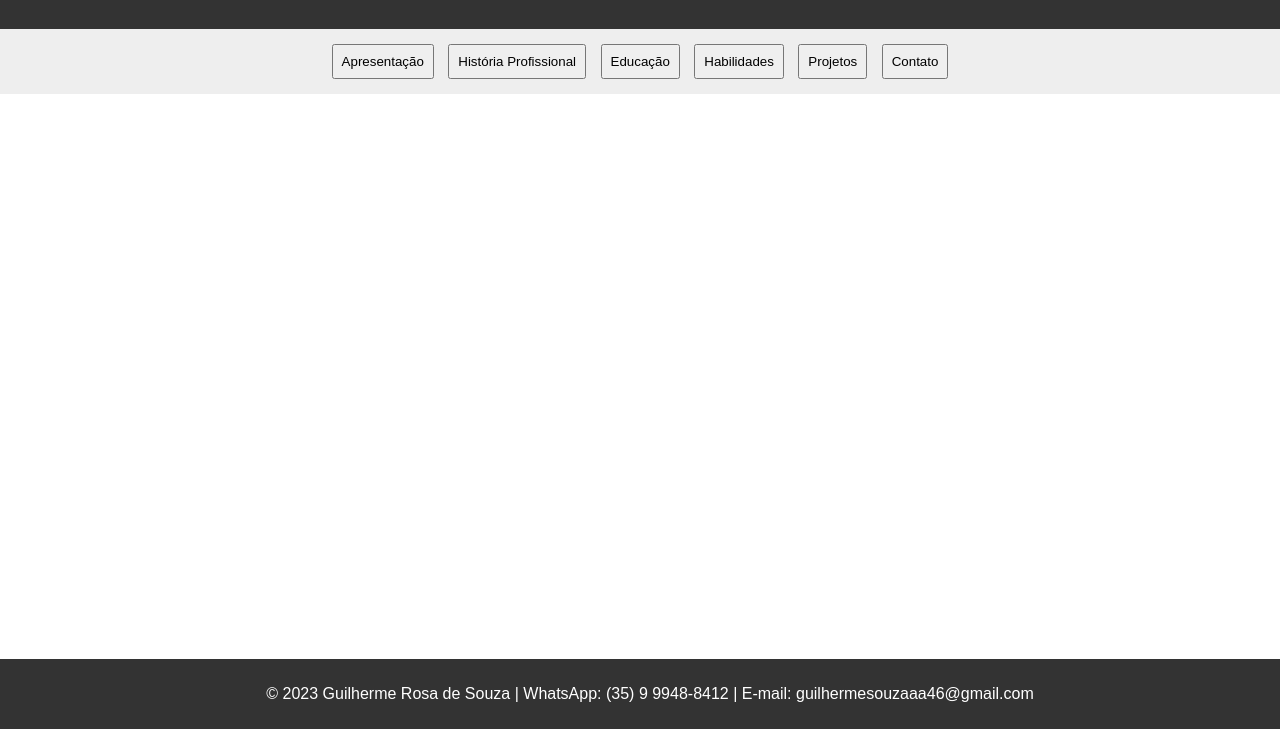
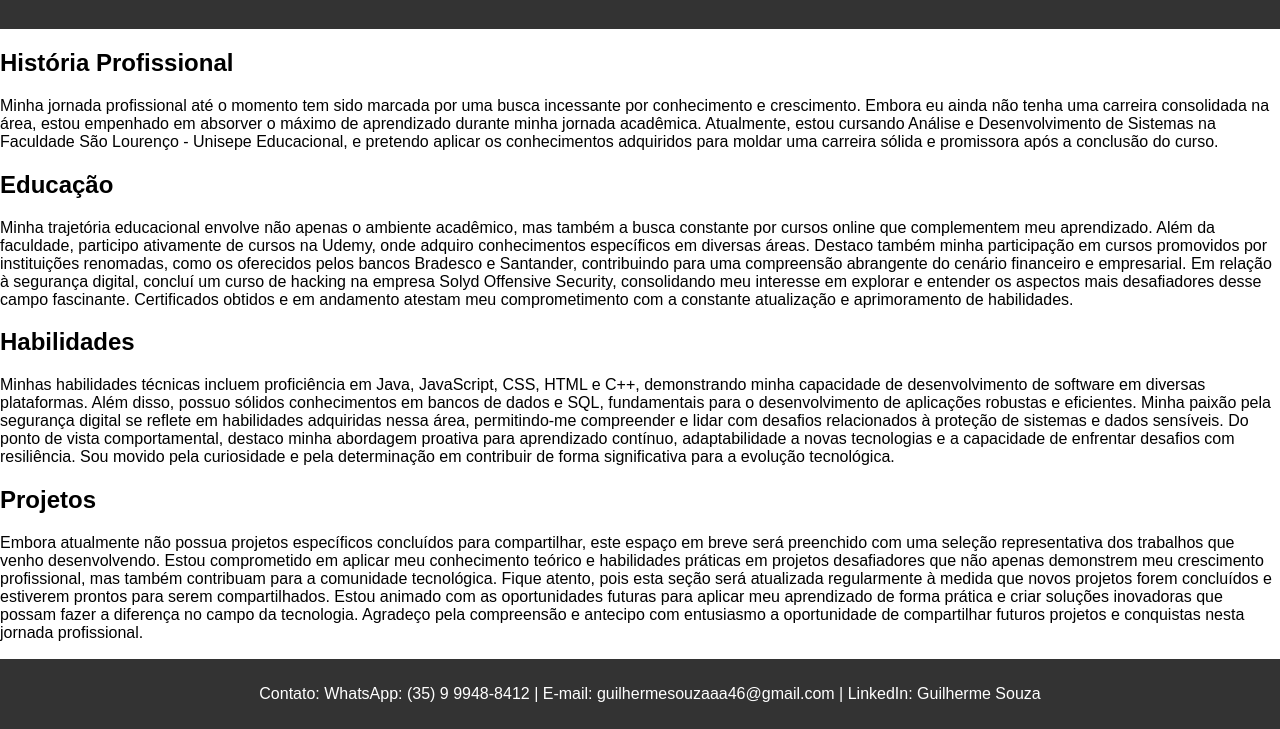
Before and after one commit to guilhermesouza23/MeuPortifolio, a plain HTML site: page index.html in a window 1280 px wide. Shown: the part 71-800 px from the top of the page. Drawn offline with Linux system fonts and the light colour scheme.

Commit message:
Update index.html

```diff
--- a/index.html
+++ b/index.html
@@ -7,26 +7,61 @@
   <title>Portfólio - Guilherme Rosa de Souza</title>
 </head>
 <body>
-  <header>
-    <h1>Apresentação Profissional - Guilherme Rosa de Souza</h1>
-  </header>
+  <div class="container">
+    <header>
+      <h1>Apresentação Profissional - Guilherme Rosa de Souza</h1>
+    </header>
 
-  <nav>
-    <button id="btnApresentacao">Apresentação</button>
-    <button id="btnHistoria">História Profissional</button>
-    <button id="btnEducacao">Educação</button>
-    <button id="btnHabilidades">Habilidades</button>
-    <button id="btnProjetos">Projetos</button>
-    <button id="btnContato">Contato</button>
-  </nav>
+    <div class="content">
+      <section class="section">
+        <h2>História Profissional</h2>
+        <p>
+          Minha jornada profissional até o momento tem sido marcada por uma busca incessante por conhecimento e crescimento.
+          Embora eu ainda não tenha uma carreira consolidada na área, estou empenhado em absorver o máximo de aprendizado durante minha jornada acadêmica.
+          Atualmente, estou cursando Análise e Desenvolvimento de Sistemas na Faculdade São Lourenço - Unisepe Educacional,
+          e pretendo aplicar os conhecimentos adquiridos para moldar uma carreira sólida e promissora após a conclusão do curso.
+        </p>
+      </section>
 
-  <main id="mainContent">
-    <!-- Conteúdo dinâmico será carregado aqui -->
-  </main>
+      <section class="section">
+        <h2>Educação</h2>
+        <p>
+          Minha trajetória educacional envolve não apenas o ambiente acadêmico, mas também a busca constante por cursos online que complementem meu aprendizado.
+          Além da faculdade, participo ativamente de cursos na Udemy, onde adquiro conhecimentos específicos em diversas áreas.
+          Destaco também minha participação em cursos promovidos por instituições renomadas, como os oferecidos pelos bancos Bradesco e Santander,
+          contribuindo para uma compreensão abrangente do cenário financeiro e empresarial. Em relação à segurança digital,
+          concluí um curso de hacking na empresa Solyd Offensive Security, consolidando meu interesse em explorar e entender os aspectos mais desafiadores desse campo fascinante.
+          Certificados obtidos e em andamento atestam meu comprometimento com a constante atualização e aprimoramento de habilidades.
+        </p>
+      </section>
 
-  <footer>
-    <p>&copy; 2023 Guilherme Rosa de Souza | WhatsApp: (35) 9 9948-8412 | E-mail: guilhermesouzaaa46@gmail.com</p>
-  </footer>
+      <section class="section">
+        <h2>Habilidades</h2>
+        <p>
+          Minhas habilidades técnicas incluem proficiência em Java, JavaScript, CSS, HTML e C++, demonstrando minha capacidade de desenvolvimento de software em diversas plataformas.
+          Além disso, possuo sólidos conhecimentos em bancos de dados e SQL, fundamentais para o desenvolvimento de aplicações robustas e eficientes.
+          Minha paixão pela segurança digital se reflete em habilidades adquiridas nessa área, permitindo-me compreender e lidar com desafios relacionados à proteção de sistemas e dados sensíveis.
+          Do ponto de vista comportamental, destaco minha abordagem proativa para aprendizado contínuo, adaptabilidade a novas tecnologias e a capacidade de enfrentar desafios com resiliência.
+          Sou movido pela curiosidade e pela determinação em contribuir de forma significativa para a evolução tecnológica.
+        </p>
+      </section>
+
+      <section class="section">
+        <h2>Projetos</h2>
+        <p>
+          Embora atualmente não possua projetos específicos concluídos para compartilhar, este espaço em breve será preenchido com uma seleção representativa dos trabalhos que venho desenvolvendo.
+          Estou comprometido em aplicar meu conhecimento teórico e habilidades práticas em projetos desafiadores que não apenas demonstrem meu crescimento profissional,
+          mas também contribuam para a comunidade tecnológica. Fique atento, pois esta seção será atualizada regularmente à medida que novos projetos forem concluídos e estiverem prontos para serem compartilhados.
+          Estou animado com as oportunidades futuras para aplicar meu aprendizado de forma prática e criar soluções inovadoras que possam fazer a diferença no campo da tecnologia.
+          Agradeço pela compreensão e antecipo com entusiasmo a oportunidade de compartilhar futuros projetos e conquistas nesta jornada profissional.
+        </p>
+      </section>
+    </div>
+
+    <footer>
+      <p>Contato: WhatsApp: (35) 9 9948-8412 | E-mail: guilhermesouzaaa46@gmail.com | LinkedIn: Guilherme Souza</p>
+    </footer>
+  </div>
 
   <script src="scripts.js"></script>
 </body>
```
